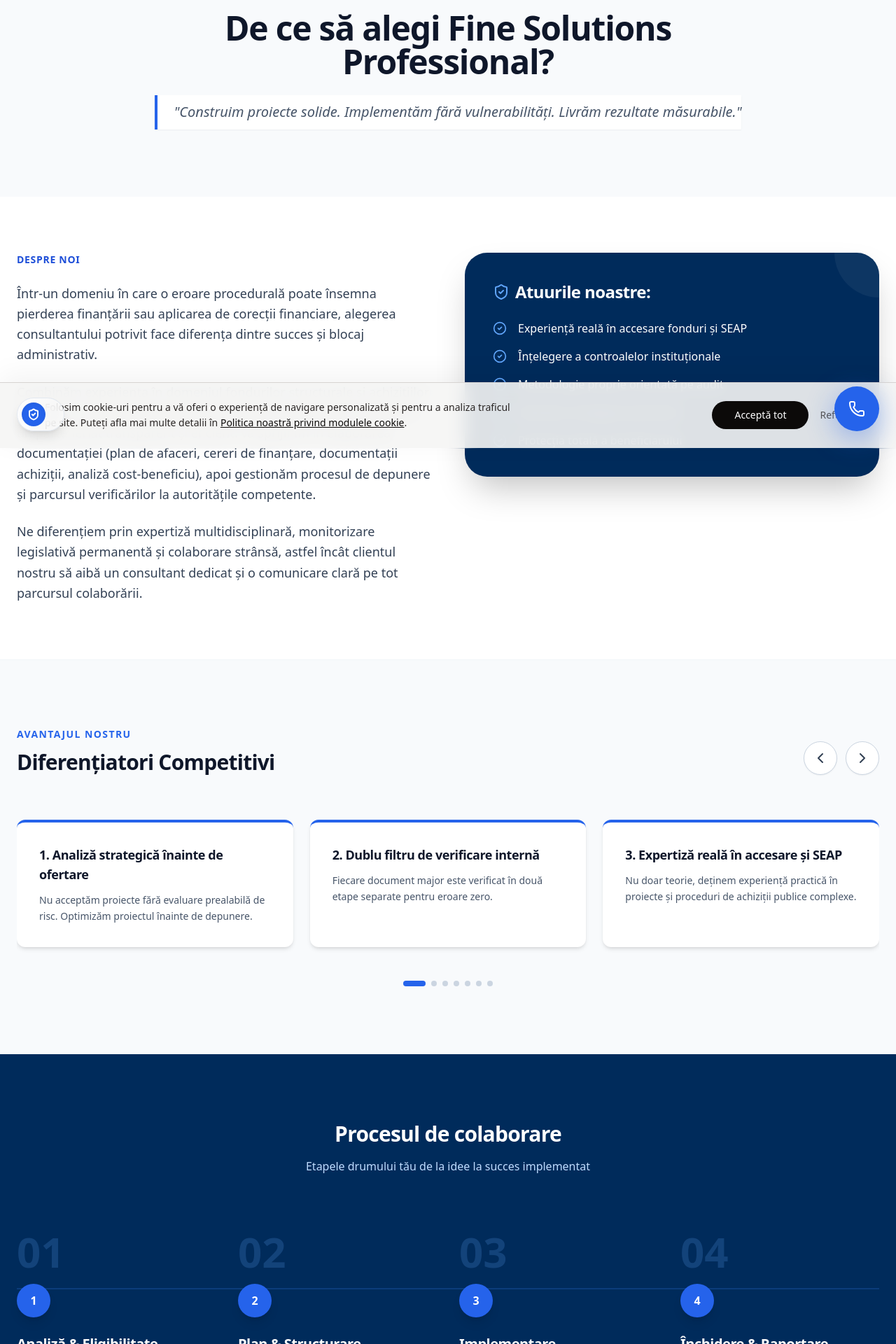
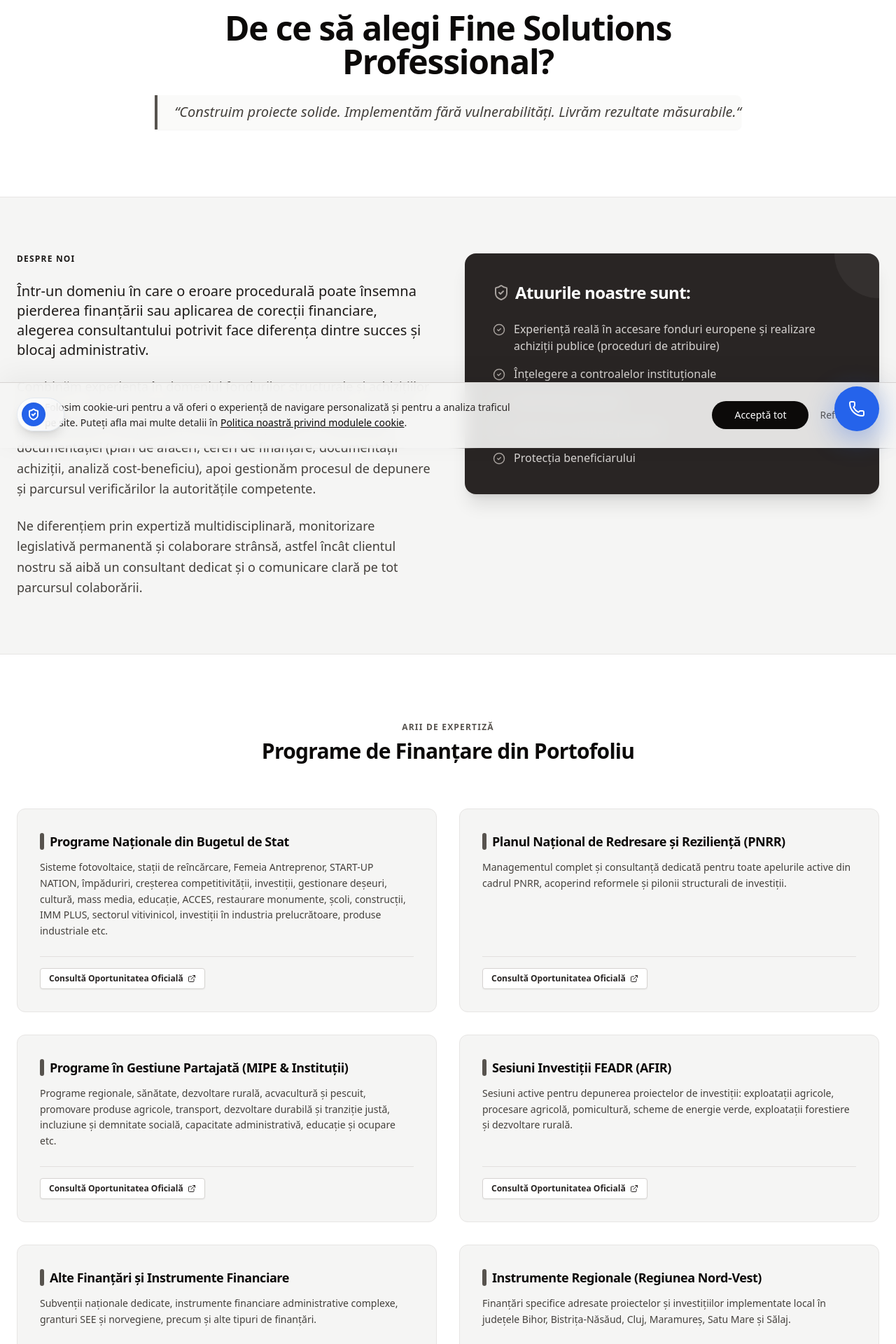
Before and after one commit to evialbert/FSPro, a Next.js app: page /despre in a window 1280 px wide. Shown: the part 160-2080 px from the top of the page at 70% size. Built offline with nearby package versions, Linux system fonts and the light colour scheme.

Commit message:
feat(despre): adaugă secțiunea programe de finanțare și actualizează designul paginii

```diff
--- a/app/despre/page.tsx
+++ b/app/despre/page.tsx
@@ -1,11 +1,53 @@
 "use client";
 
 import React, { useState } from 'react';
-import { CheckCircle2, ShieldCheck, ArrowRight, ChevronLeft, ChevronRight } from 'lucide-react';
+import {
+  CheckCircle2,
+  ShieldCheck,
+  ArrowRight,
+  ChevronLeft,
+  ChevronRight,
+  FileText,
+  ExternalLink
+} from 'lucide-react';
 import Link from 'next/link';
 import { motion, AnimatePresence } from 'framer-motion';
 
 export default function DespreNoi() {
+  // Matricea cu oportunitățile și programele de finanțare solicitate
+  const categoriiFinantare = [
+    {
+      titlu: "Programe Naționale din Bugetul de Stat",
+      desc: "Sisteme fotovoltaice, stații de reîncărcare, Femeia Antreprenor, START-UP NATION, împăduriri, creșterea competitivității, investiții, gestionare deșeuri, cultură, mass media, educație, ACCES, restaurare monumente, școli, construcții, IMM PLUS, sectorul vitivinicol, investiții în industria prelucrătoare, produse industriale etc.",
+      link: "https://oportunitati-ue.gov.ro/programe-de-finantare/programe-nationale/"
+    },
+    {
+      titlu: "Planul Național de Redresare și Reziliență (PNRR)",
+      desc: "Managementul complet și consultanță dedicată pentru toate apelurile active din cadrul PNRR, acoperind reformele și pilonii structurali de investiții.",
+      link: "https://oportunitati-ue.gov.ro/programe-de-finantare/planul-national-de-redresare-si-rezilienta/"
+    },
+    {
+      titlu: "Programe în Gestiune Partajată (MIPE & Instituții)",
+      desc: "Programe regionale, sănătate, dezvoltare rurală, acvacultură și pescuit, promovare produse agricole, transport, dezvoltare durabilă și tranziție justă, incluziune și demnitate socială, capacitate administrativă, educație și ocupare etc.",
+      link: "https://oportunitati-ue.gov.ro/programe-de-finantare/programe-gestiune-partajata/"
+    },
+    {
+      titlu: "Sesiuni Investiții FEADR (AFIR)",
+      desc: "Sesiuni active pentru depunerea proiectelor de investiții: exploatații agricole, procesare agricolă, pomicultură, scheme de energie verde, exploatații forestiere și dezvoltare rurală.",
+      link: "https://www.afir.ro/instrumente/sesiuni/sesiuni-primire-proiecte/#"
+    },
+    {
+      titlu: "Alte Finanțări și Instrumente Financiare",
+      desc: "Subvenții naționale dedicate, instrumente financiare administrative complexe, granturi SEE și norvegiene, precum și alte tipuri de finanțări.",
+      link: "https://oportunitati-ue.gov.ro/programe-de-finantare/alte-finantari-si-instrumente-financiare/"
+    },
+    {
+      titlu: "Instrumente Regionale (Regiunea Nord-Vest)",
+      desc: "Finanțări specifice adresate proiectelor și investițiilor implementate local în județele Bihor, Bistrița-Năsăud, Cluj, Maramureș, Satu Mare și Sălaj.",
+      link: "#"
+    }
+  ];
+
   const diferentiatori = [
     {
       title: "1. Analiză strategică înainte de ofertare",
@@ -21,7 +63,7 @@ export default function DespreNoi() {
     },
     {
       title: "4. Orientare către audit",
-      desc: "Structurăm proiectele ca și cum ar fi verificate de la început. Achizițiile respectă strict legislația în vigoare."
+      desc: "Structurăm proiectele ca și cum ar fi verificate de la început. Proiectele sunt construite pentru a rezista controalelor, iar achizițiile respectă strict legislația în vigoare."
     },
     {
       title: "5. Management integrat",
@@ -60,10 +102,8 @@ export default function DespreNoi() {
     }
   ];
 
-  // Stare pentru indexul de pornire al caruselului
   const [currentIndex, setCurrentIndex] = useState(0);
 
-  // Funcții de navigare pentru carusel
   const nextSlide = () => {
     setCurrentIndex((prev) => (prev + 1 >= diferentiatori.length ? 0 : prev + 1));
   };
@@ -72,7 +112,6 @@ export default function DespreNoi() {
     setCurrentIndex((prev) => (prev - 1 < 0 ? diferentiatori.length - 1 : prev - 1));
   };
 
-  // Obținem cardurile vizibile în funcție de index (afișăm 3 pe desktop, rotativ)
   const getVisibleItems = () => {
     const items = [];
     for (let i = 0; i < 3; i++) {
@@ -82,15 +121,15 @@ export default function DespreNoi() {
   };
 
   return (
-    <div className="bg-white overflow-x-hidden">
+    <div className="bg-stone-50 text-stone-700 overflow-x-hidden">
       {/* Hero Section */}
-      <section className="py-24 bg-slate-50 px-6">
+      <section className="py-24 bg-white px-6 border-b border-stone-100">
         <div className="max-w-4xl mx-auto text-center">
           <motion.h1
             initial={{ opacity: 0, y: -20 }}
             animate={{ opacity: 1, y: 0 }}
             transition={{ duration: 0.6 }}
-            className="text-4xl md:text-5xl font-extrabold text-slate-900 mb-6 leading-tight"
+            className="text-4xl md:text-5xl font-extrabold text-stone-900 mb-6 leading-tight"
           >
             De ce să alegi Fine Solutions Professional?
           </motion.h1>
@@ -98,9 +137,9 @@ export default function DespreNoi() {
             initial={{ opacity: 0, scale: 0.95 }}
             animate={{ opacity: 1, scale: 1 }}
             transition={{ duration: 0.6, delay: 0.2 }}
-            className="text-xl text-slate-600 leading-relaxed italic border-l-4 border-blue-600 pl-6 py-2 inline-block text-left bg-white shadow-sm"
+            className="text-xl text-stone-600 leading-relaxed italic border-l-4 border-stone-500 pl-6 py-2 inline-block text-left bg-stone-50/50 rounded-r-lg shadow-sm"
           >
-            "Construim proiecte solide. Implementăm fără vulnerabilități. Livrăm rezultate măsurabile."
+            &ldquo;Construim proiecte solide. Implementăm fără vulnerabilități. Livrăm rezultate măsurabile.&ldquo;
           </motion.p>
         </div>
       </section>
@@ -112,10 +151,10 @@ export default function DespreNoi() {
           whileInView={{ opacity: 1, x: 0 }}
           viewport={{ once: true, margin: "-100px" }}
           transition={{ duration: 0.7, ease: "easeOut" }}
-          className="text-slate-700 space-y-6 text-lg leading-relaxed"
+          className="space-y-6 text-lg leading-relaxed text-stone-600"
         >
-          <p className="font-semibold text-blue-700 uppercase tracking-wider text-sm">Despre Noi</p>
-          <p>
+          <p className="font-bold text-stone-800 uppercase tracking-widest text-xs">Despre Noi</p>
+          <p className="text-stone-800 font-medium text-xl">
             Într-un domeniu în care o eroare procedurală poate însemna pierderea finanțării sau aplicarea de corecții financiare, alegerea consultantului potrivit face diferența dintre succes și blocaj administrativ.
           </p>
           <p>
@@ -131,50 +170,100 @@ export default function DespreNoi() {
           whileInView={{ opacity: 1, x: 0 }}
           viewport={{ once: true, margin: "-100px" }}
           transition={{ duration: 0.7, ease: "easeOut" }}
-          className="bg-[#002B5B] p-10 rounded-[2rem] text-white shadow-2xl relative overflow-hidden md:sticky md:top-8"
+          className="bg-stone-700 p-10 rounded-2xl text-stone-50 shadow-xl relative overflow-hidden md:sticky md:top-8"
         >
           <div className="absolute top-0 right-0 w-32 h-32 bg-white/5 rounded-full -mr-16 -mt-16"></div>
-          <h3 className="text-2xl font-bold mb-6 flex items-center gap-2">
-            <ShieldCheck className="text-blue-400" /> Atuurile noastre:
+          <h3 className="text-2xl font-bold mb-6 flex items-center gap-2 text-white">
+            <ShieldCheck className="text-stone-300" /> Atuurile noastre sunt:
           </h3>
           <ul className="space-y-4">
             {[
-              'Experiență reală în accesare fonduri și SEAP',
+              'Experiență reală în accesare fonduri europene și realizare achiziții publice (proceduri de atribuire)',
               'Înțelegere a controalelor instituționale',
-              'Metodologie proprie orientată pe audit',
-              'Abordare strategică preventivă',
-              'Protecția totală a beneficiarului'
+              'Metodologie proprie',
+              'Abordare orientată pe audit',
+              'Protecția beneficiarului'
             ].map((item, idx) => (
-              <li key={idx} className="flex items-center gap-4">
-                <CheckCircle2 size={20} className="text-blue-400 flex-shrink-0" />
-                <span className="font-medium">{item}</span>
+              <li key={idx} className="flex items-start gap-3">
+                <CheckCircle2 size={18} className="text-stone-300 mt-1 flex-shrink-0" />
+                <span className="font-medium text-stone-200 text-base">{item}</span>
               </li>
             ))}
           </ul>
         </motion.div>
       </section>
 
+      {/* SECȚIUNE NOUĂ: Programe de Finanțare în Portofoliu */}
+      <section className="py-24 bg-white px-6 border-y border-stone-100">
+        <div className="max-w-7xl mx-auto">
+          <motion.div
+            initial={{ opacity: 0, y: 20 }}
+            whileInView={{ opacity: 1, y: 0 }}
+            viewport={{ once: true }}
+            transition={{ duration: 0.6 }}
+            className="text-center mb-16"
+          >
+            <p className="text-stone-500 font-bold uppercase tracking-widest text-xs mb-2">Arii de Expertiză</p>
+            <h3 className="text-3xl font-bold text-stone-900">Programe de Finanțare din Portofoliu</h3>
+          </motion.div>
+
+          <div className="grid grid-cols-1 md:grid-cols-2 gap-8">
+            {categoriiFinantare.map((prog, idx) => (
+              <motion.div
+                key={idx}
+                initial={{ opacity: 0, y: 30 }}
+                whileInView={{ opacity: 1, y: 0 }}
+                viewport={{ once: true, margin: "-50px" }}
+                transition={{ duration: 0.5, delay: idx * 0.05 }}
+                className="bg-stone-50 p-8 rounded-xl border border-stone-100 flex flex-col justify-between hover:border-stone-300 transition-colors"
+              >
+                <div>
+                  <h4 className="text-lg font-bold text-stone-900 mb-3 flex items-start gap-2">
+                    <span className="w-1.5 h-6 bg-stone-500 rounded-full inline-block mt-0.5 flex-shrink-0"></span>
+                    {prog.titlu}
+                  </h4>
+                  <p className="text-stone-600 text-sm leading-relaxed mb-6">
+                    {prog.desc}
+                  </p>
+                </div>
+                {prog.link !== "#" && (
+                  <div className="border-t border-stone-200/60 pt-4">
+                    <a
+                      href={prog.link}
+                      target="_blank"
+                      rel="noopener noreferrer"
+                      className="text-xs text-stone-700 hover:text-stone-900 font-semibold inline-flex items-center gap-1.5 bg-white px-3 py-1.5 rounded border border-stone-200 shadow-sm hover:shadow transition-all"
+                    >
+                      Consultă Oportunitatea Oficială <ExternalLink size={12} />
+                    </a>
+                  </div>
+                )}
+              </motion.div>
+            ))}
+          </div>
+        </div>
+      </section>
+
       {/* --- CARUSEL: Diferențiatori Competitivi --- */}
-      <section className="py-24 bg-slate-50 px-6 border-y border-slate-100">
+      <section className="py-24 bg-stone-50 px-6">
         <div className="max-w-7xl mx-auto">
 
           <div className="flex flex-col md:flex-row md:items-end justify-between mb-12">
             <div>
-              <h2 className="text-blue-600 font-bold uppercase tracking-widest text-sm mb-3">Avantajul nostru</h2>
-              <h3 className="text-3xl font-bold text-slate-900">Diferențiatori Competitivi</h3>
+              <p className="text-stone-500 font-bold uppercase tracking-widest text-xs mb-2">De ce noi?</p>
+              <h3 className="text-3xl font-bold text-stone-900">Diferențiatori Competitivi</h3>
             </div>
-            {/* Butoanele de control stânga/dreapta */}
             <div className="flex gap-3 mt-6 md:mt-0">
               <button
                 onClick={prevSlide}
-                className="w-12 h-12 rounded-full border border-slate-300 bg-white flex items-center justify-center text-slate-700 hover:bg-blue-600 hover:text-white hover:border-blue-600 transition-all shadow-sm"
+                className="w-12 h-12 rounded-full border border-stone-200 bg-white flex items-center justify-center text-stone-700 hover:bg-stone-700 hover:text-white hover:border-stone-700 transition-all shadow-sm"
                 aria-label="Anteriorul"
               >
                 <ChevronLeft size={24} />
               </button>
               <button
                 onClick={nextSlide}
-                className="w-12 h-12 rounded-full border border-slate-300 bg-white flex items-center justify-center text-slate-700 hover:bg-blue-600 hover:text-white hover:border-blue-600 transition-all shadow-sm"
+                className="w-12 h-12 rounded-full border border-stone-200 bg-white flex items-center justify-center text-stone-700 hover:bg-stone-700 hover:text-white hover:border-stone-700 transition-all shadow-sm"
                 aria-label="Următorul"
               >
                 <ChevronRight size={24} />
@@ -182,7 +271,6 @@ export default function DespreNoi() {
             </div>
           </div>
 
-          {/* Zona de afișare a cardurilor active */}
           <div className="overflow-hidden py-4">
             <div className="grid grid-cols-1 md:grid-cols-3 gap-6">
               <AnimatePresence mode="popLayout">
@@ -194,11 +282,11 @@ export default function DespreNoi() {
                     animate={{ opacity: 1, scale: 1, x: 0 }}
                     exit={{ opacity: 0, scale: 0.9, x: -30 }}
                     transition={{ duration: 0.4 }}
-                    className="p-8 border-t-4 border-blue-600 bg-white rounded-xl shadow-md hover:shadow-xl transition-shadow flex flex-col justify-between h-full"
+                    className="p-8 border-t-4 border-stone-500 bg-white rounded-xl shadow-md hover:shadow-xl transition-shadow flex flex-col justify-between h-full"
                   >
                     <div>
-                      <h4 className="font-bold text-lg text-slate-900 mb-3">{item.title}</h4>
-                      <p className="text-slate-600 leading-relaxed text-sm">{item.desc}</p>
+                      <h4 className="font-bold text-lg text-stone-900 mb-3">{item.title}</h4>
+                      <p className="text-stone-600 leading-relaxed text-sm">{item.desc}</p>
                     </div>
                   </motion.div>
                 ))}
@@ -206,13 +294,12 @@ export default function DespreNoi() {
             </div>
           </div>
 
-          {/* Indicatori puncte (dots) dedesubt */}
           <div className="flex justify-center gap-2 mt-8">
             {diferentiatori.map((_, idx) => (
               <button
                 key={idx}
                 onClick={() => setCurrentIndex(idx)}
-                className={`h-2 rounded-full transition-all ${currentIndex === idx ? 'w-8 bg-blue-600' : 'w-2 bg-slate-300'}`}
+                className={`h-2 rounded-full transition-all ${currentIndex === idx ? 'w-8 bg-stone-600' : 'w-2 bg-stone-300'}`}
                 aria-label={`Mergi la slide ${idx + 1}`}
               />
             ))}
@@ -222,15 +309,13 @@ export default function DespreNoi() {
       </section>
 
       {/* Procesul (4 Pași) */}
-      <section className="py-24 bg-[#002B5B] text-white px-6">
+      <section className="py-24 bg-stone-700 text-stone-100 px-6">
         <div className="max-w-7xl mx-auto">
           <div className="text-center mb-20">
-            <h2 className="text-3xl font-bold mb-4">Procesul de colaborare</h2>
-            <p className="text-blue-200">Etapele drumului tău de la idee la succes implementat</p>
+            <h2 className="text-3xl font-bold mb-3 text-white">Procesul de colaborare (4 pași)</h2>
+            <p className="text-stone-400 uppercase tracking-widest text-xs">O metodologie predictivă și transparentă</p>
           </div>
-          <div className="grid md:grid-cols-4 gap-8 relative">
-            <div className="hidden md:block absolute top-1/2 left-0 w-full h-0.5 bg-blue-500/20 -translate-y-12"></div>
-
+          <div className="grid grid-cols-1 md:grid-cols-2 lg:grid-cols-4 gap-8 relative">
             {pasi.map((pas, idx) => (
               <motion.div
                 key={idx}
@@ -238,16 +323,13 @@ export default function DespreNoi() {
                 whileInView={{ opacity: 1, x: 0 }}
                 viewport={{ once: true, margin: "-50px" }}
                 transition={{ duration: 0.6, delay: idx * 0.1 }}
-                className="relative group"
+                className="bg-stone-800/40 p-6 rounded-xl border border-stone-600/30 group hover:border-stone-500/50 transition-colors relative"
               >
-                <div className="text-6xl font-black text-blue-400/20 mb-4 group-hover:text-blue-400/40 transition-colors">
+                <div className="text-6xl font-black text-stone-600/20 mb-4 group-hover:text-stone-400/20 transition-colors">
                   {pas.nr}
                 </div>
-                <div className="bg-blue-600 w-12 h-12 rounded-full flex items-center justify-center mb-6 relative z-10 shadow-lg group-hover:scale-110 transition-transform">
-                  <span className="font-bold">{idx + 1}</span>
-                </div>
-                <h4 className="text-xl font-bold mb-4 text-white">{pas.titlu}</h4>
-                <p className="text-blue-100/80 leading-relaxed text-sm">{pas.desc}</p>
+                <h4 className="text-lg font-bold mb-3 text-white">{pas.titlu}</h4>
+                <p className="text-stone-300 leading-relaxed text-sm">{pas.desc}</p>
               </motion.div>
             ))}
           </div>
@@ -255,21 +337,21 @@ export default function DespreNoi() {
       </section>
 
       {/* CTA Section */}
-      <section className="py-24 text-center px-6">
+      <section className="py-24 text-center px-6 bg-white border-t border-stone-100">
         <motion.div
           initial={{ opacity: 0, y: 30 }}
           whileInView={{ opacity: 1, y: 0 }}
           viewport={{ once: true }}
           transition={{ duration: 0.6 }}
-          className="max-w-3xl mx-auto bg-slate-50 p-12 rounded-[3rem] border border-slate-200 shadow-sm"
+          className="max-w-3xl mx-auto bg-stone-50 p-12 rounded-2xl border border-stone-200/60"
         >
-          <h3 className="text-3xl font-bold mb-4 text-slate-900">Ești gata să începem proiectul tău?</h3>
-          <p className="text-slate-600 mb-10 text-lg">Oferim consultanță dedicată și siguranță procedurală pentru succesul tău.</p>
+          <h3 className="text-2xl font-bold mb-3 text-stone-900">Ești gata să începem proiectul tău?</h3>
+          <p className="text-stone-600 mb-8 text-base">Vă asigurăm un management integrat, un singur flux coerent și siguranță procedurală totală.</p>
           <Link
             href="/contact"
-            className="bg-blue-600 text-white px-10 py-4 rounded-full font-bold text-lg hover:bg-blue-700 hover:shadow-xl transition-all inline-flex items-center gap-2"
+            className="bg-stone-700 text-white px-8 py-4 rounded-xl font-bold text-base hover:bg-stone-800 hover:shadow-lg transition-all inline-flex items-center gap-2"
           >
-            Contactează un consultant <ArrowRight size={20} />
+            Contactează un consultant <ArrowRight size={18} />
           </Link>
         </motion.div>
       </section>
```
